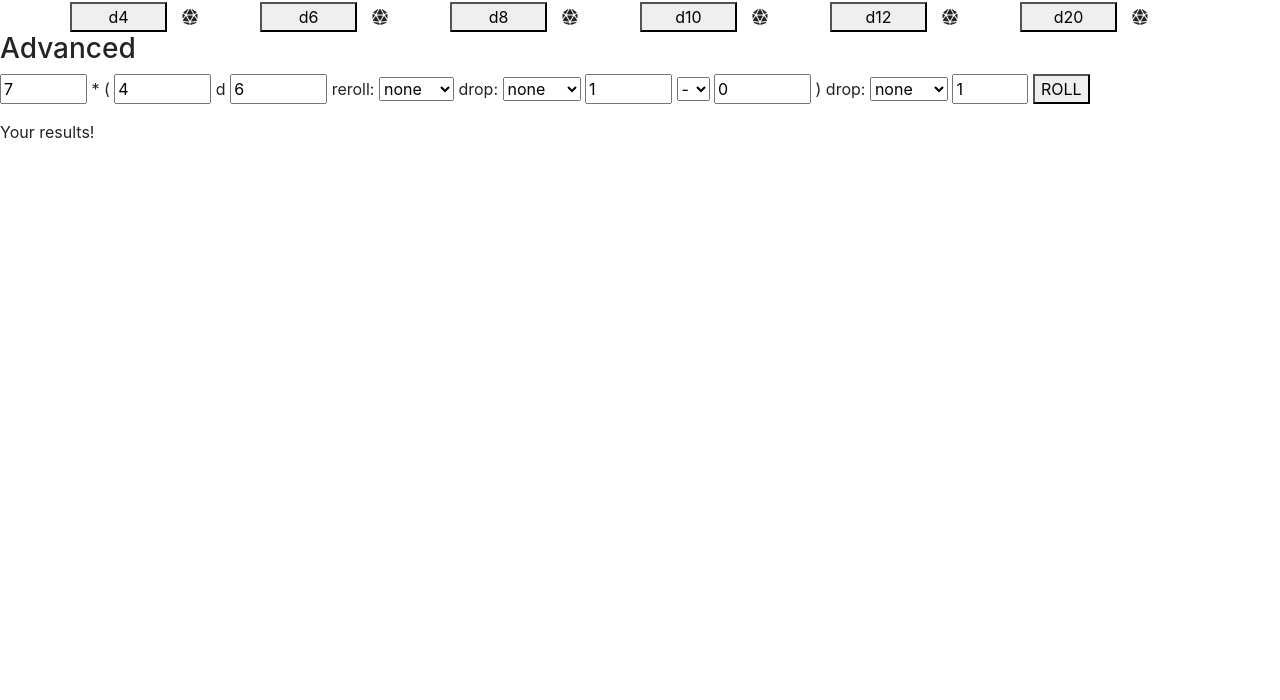
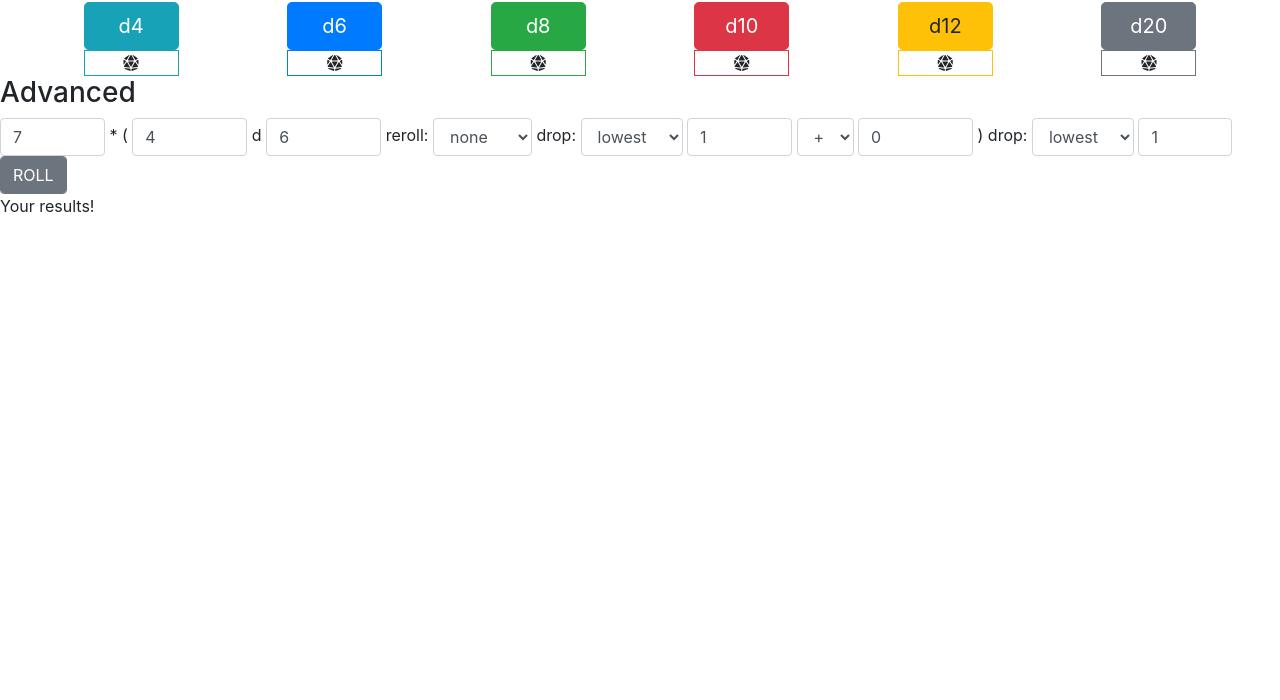
Before and after one commit to alannmsu/dicey, a plain HTML site: page index.html in a window 1280 px wide. Shown: the part 100-800 px from the top of the page. Drawn offline with Linux system fonts and the light colour scheme; a script that the page names is missing.

Commit message:
Format basic roll using Bootstrap.

```diff
--- a/index.html
+++ b/index.html
@@ -4,7 +4,6 @@
 <head>
 	<meta charset="utf-8">
 	<meta name="viewport" content="width=device-width, initial-scale=1, shrink-to-fit=no">
-	<!-- <link href="./css/style.css" type="text/css" rel="stylesheet"> -->
 	<link href="./css/bootstrap.css" type="text/css" rel="stylesheet">
 	<script src="https://kit.fontawesome.com/87c08aa196.js"></script>
 	<title>Dicey</title>
@@ -12,67 +11,70 @@
 <body>
 	<div class="title container-fluid">
 		<div class="row justify-content-around">
-			<h1 class="col-xl align-self-center text-center">
+			<h1 class="col align-self-center text-center">
 				<i class="fas fa-dice-d20"></i> Get Dicey <i class="fas fa-dice-d20"></i>
 			</h1>
 		</div>
-		<div class="row justify-content-around">
-			<h2 class="col-xl align-self-center text-center">Virtual Dice Roller</h2>
+		<div class="row">
+			<h2 class="col align-self-center text-center">Virtual Dice Roller</h2>
 		</div>
 	</div>
 
 
 	<div class="container">
-		<div class="row align-items-center">
-			<div class="col-sm container">
+		<div class="row align-items-center justify-content-around">
+
+			<div class="container col-1">
 				<div class="row align-items-center">
-					<button class="roll-button col-sm">d4</button>
-					<div class="result-box col-sm">
+					<button class="roll-button col btn btn-lg btn-info">d4</button>
+					<div class="result-box col text-center border border-info">
 						<i class="fas fa-dice-d20"></i>
 					</div>
 				</div>
 			</div>
 
-			<div class="col-sm container">
+			<div class="container col-1 offset-1">
 				<div class="row align-items-center">
-					<button class="roll-button col-sm">d6</button>
-					<div class="result-box col-sm">
+					<button class="roll-button col btn btn-lg btn-primary">d6</button>
+					<div class="result-box col text-center border border-primary">
 						<i class="fas fa-dice-d20"></i>
 					</div>
 				</div>
 			</div>
 
-			<div class="col-sm container">
+			<div class="container col-1 offset-1">
 				<div class="row align-items-center">
-					<button class="roll-button col-sm">d8</button>
-					<div class="result-box col-sm">
+					<button class="roll-button col btn btn-lg btn-success">d8</button>
+					<div class="result-box col text-center border border-success">
 						<i class="fas fa-dice-d20"></i>
 					</div>
 				</div>
 			</div>
 
-			<div class="col-sm container">
+			<div class="w-100 d-xs-block d-sm-block d-md-none"></div>
+
+			<div class="container col-1 offset-1">
 				<div class="row align-items-center">
-					<button class="roll-button col-sm">d10</button>
-					<div class="result-box col-sm">
+					<button class="roll-button col btn btn-lg btn-danger">d10</button>
+					<div class="result-box col text-center border border-danger">
 						<i class="fas fa-dice-d20"></i>
 					</div>
 				</div>
 			</div>
 
-			<div class="col-sm container">
+			<div class="container col-1 offset-1">
 				<div class="row align-items-center">
-					<button class="roll-button col-sm">d12</button>
-					<div class="result-box col-sm">
+					<button class="roll-button col btn btn-lg btn-warning">d12</button>
+					<div class="result-box col text-center border border-warning">
 						<i class="fas fa-dice-d20"></i>
 					</div>
 				</div>
 			</div>
 
-			<div class="col-sm container0">
+			<div class="container col-1 offset-1">
 				<div class="row align-items-center">
-					<button class="roll-button col-sm">d20</button>
-					<div class="result-box col-sm">
+					<button class="roll-button col btn btn-lg btn-secondary">d20</button>
+					<div class="result-box col text-center border border-secondary">
 						<i class="fas fa-dice-d20"></i>
 					</div>
 				</div>
@@ -81,54 +83,49 @@
 	</div>
 
 	<div class="body-panel advanced-container">
-
 		<h3>Advanced</h3>
-		<form class="advanced-form">
-			<p>
-				<input type="number" id="num-of-rolls" name="num-of-rolls" required min="1" max="10" value="7">
-				<span>
-					* (
-				</span>
-				<input type="number" id="num-of-die" name="num-of-die" required min="1" max="100" value="4">
-				<span>
-					d
-				</span>
-				<input type="number" id="sides-of-die" name="sides-of-die" required min="1" max="100" value="6">
-				<span>
-					reroll:
-				</span>
-				<select id="reroll-die" name="reroll-die">
-					<option value="0">none</option>
+		<form class="advanced-form form-inline">
+			<div>
+				<input required id="num-of-rolls" name="num-of-rolls"  type="number" min="1" max="10" value="7" class="form-control">
+				<span>* (</span>
+				<input required id="num-of-die" name="num-of-die" type="number" min="1" max="100" value="4" class="form-control">
+				<span>d</span>
+				<input required id="sides-of-die" name="sides-of-die" type="number" min="1" max="100" value="6" class="form-control">
+				<span>reroll:</span>
+				<select required id="reroll-die" name="reroll-die" class="form-control">
+					<option value="0" selected>none</option>
 					<option value="1">1s</option>
 					<option value="2">1s & 2s</option>
 				</select>
-				drop:
-				<select id="die-drop" name="die-drop">
+				<span>drop:</span>
+				<select required id="die-drop" name="die-drop" class="form-control">
 					<option value="0">none</option>
-					<option value="1">lowest</option>
+					<option value="1" selected>lowest</option>
 					<option value="2">highest</option>
 				</select>
-				<input type="number" id="die-drop-count" name="die-drop-count" required min="0" max="99" value="1"></input>
-				<select id="bonus" name="bonus">
+				<input required id="die-drop-count" name="die-drop-count" type="number" min="0" max="99" value="1" class="form-control"></input>
+				<select required id="bonus" name="bonus" class="form-control">
 					<option value="1">-</option>
-					<option value="2">+</option>
+					<option value="2" selected>+</option>
 				</select>
-				<input type="number" id="bonus-count" name="bonus-count" required min="0" max="100" value="0">
-				) drop:
-				<select id="roll-drop" name="roll-drop">
+				<input required id="bonus-count" name="bonus-count" type="number" min="0" max="100" value="0" class="form-control">
+				<span>) drop:</span>
+				<select required id="roll-drop" name="roll-drop" class="form-control">
 					<option value="0">none</option>
-					<option value="1">lowest</option>
+					<option value="1" selected>lowest</option>
 					<option value="2">highest</option>
 				</select>
-				<input type="number" id="roll-drop-count" name="roll-drop-count" required min="0" max="9" value="1"></input>
-				<button type="button" id="advanced-roll-submit" name="advanced-roll-submit" value="advanced-roll-submit">ROLL</button>
-			</p>
+				<input required id="roll-drop-count" name="roll-drop-count" type="number" min="0" max="9" value="1" class="form-control"></input>
+				<button type="button" id="advanced-roll-submit" name="advanced-roll-submit" value="advanced-roll-submit" class="btn btn-secondary form-control">ROLL</button>
+			</div>
 		</form>
 		<p id="advanced-results" class="advanced-results">Your results!</p>
 	</div>
 </div>
+
 <script src="./js/bootstrap.bundle.js" crossorigin="anonymous"></script>
 <script type="text/javascript" src="./js/basicRoll.js"></script>
 <script type="module" src="./js/advancedRoll.js"></script>
+
 </body>
 </html>
```
Also changed, not shown: 1 other file.
